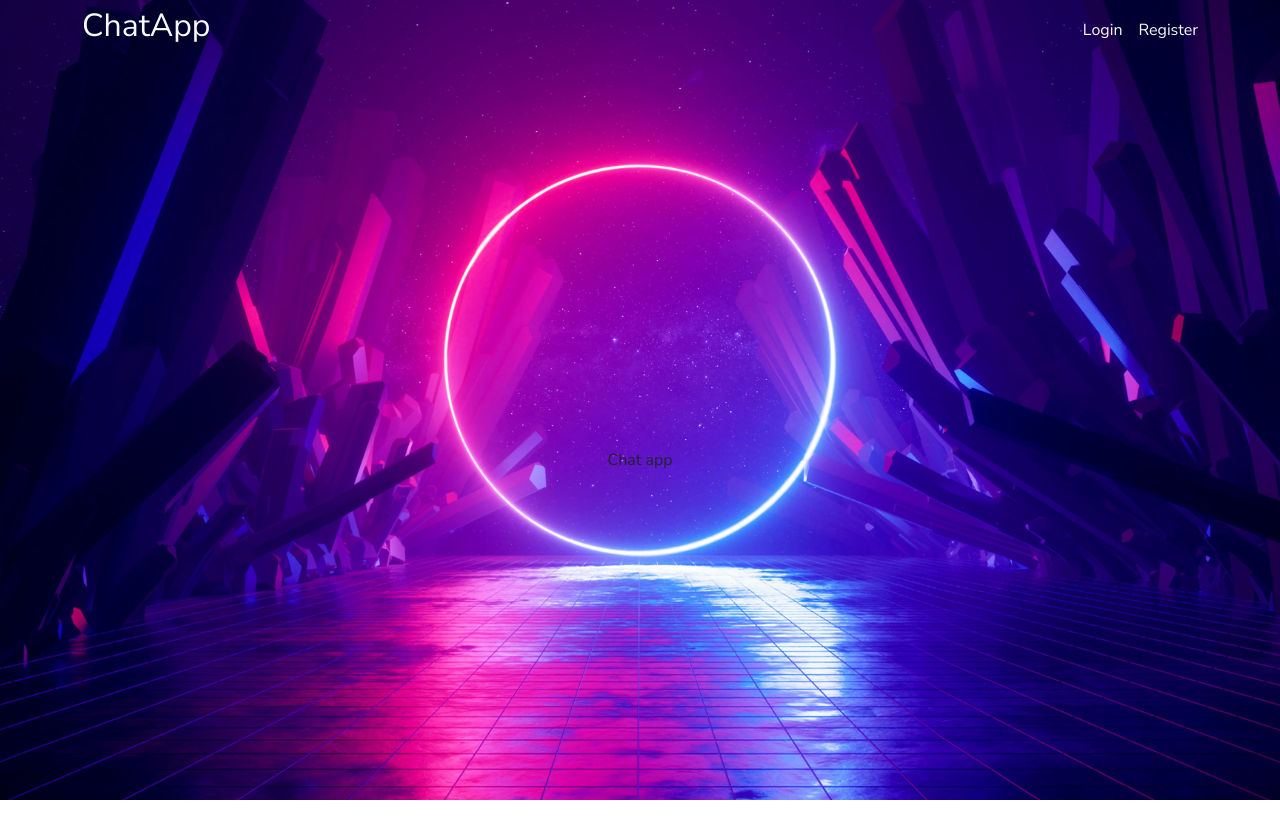
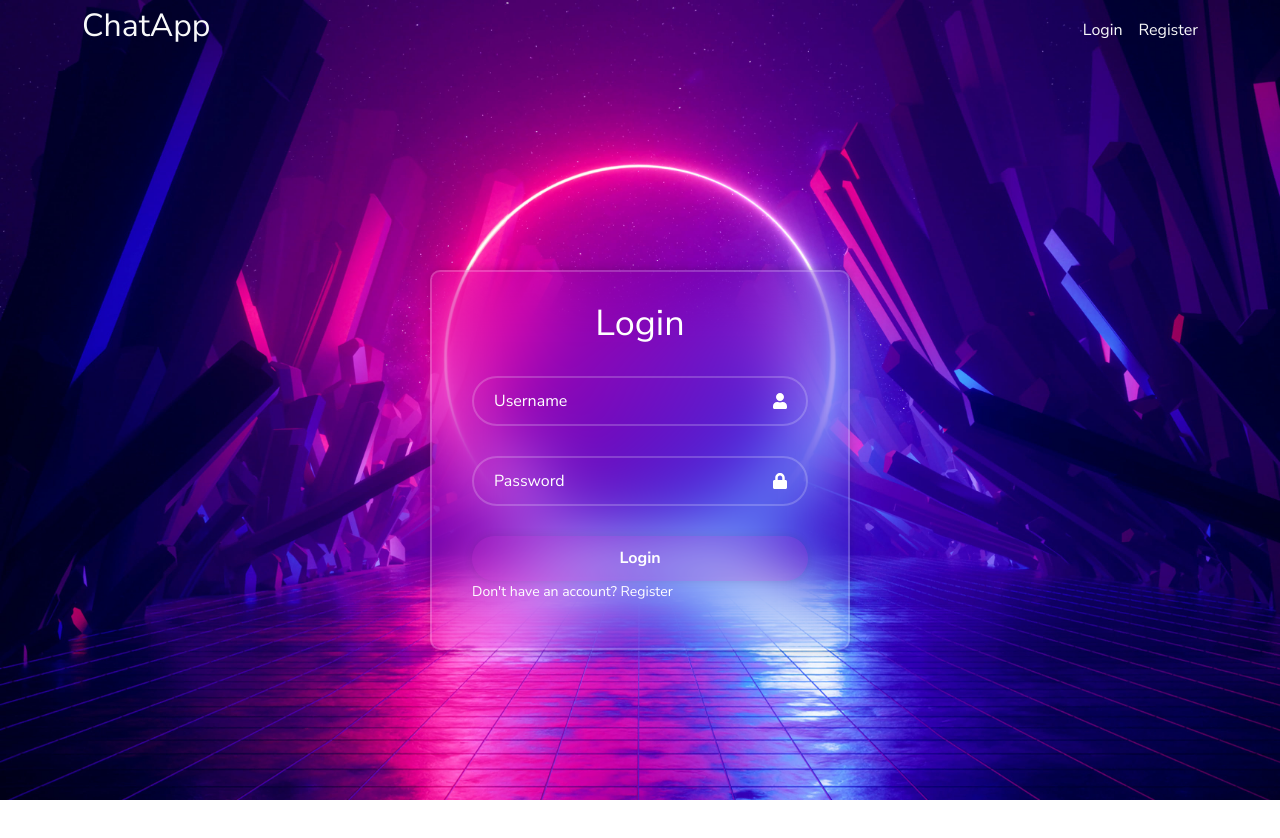
Before and after one commit to SimuChhit/FirstChatRoom, a React (Vite) app in the folder client/: page / in a window 1280 px wide. Shown: the top 838 px of the page. Built offline with nearby package versions, Linux system fonts and the light colour scheme.

Commit message:
[Add] changing routes

```diff
--- a/client/src/App.jsx
+++ b/client/src/App.jsx
@@ -5,17 +5,22 @@
 import NavBar from "./components/NavBar.jsx";
 import "bootstrap/dist/css/bootstrap.min.css";
 import {Container} from "react-bootstrap";
+import {AuthContext} from "./context/AuthContext";
+import {useContext} from "react";
+
+
 
 function App() {
+  const {user} = useContext(AuthContext);
     return (
         <>
-          <div className="app-container">
+          <div className="Test">
             <NavBar/>
             <Container className="container-app">
                 <Routes>
-                    <Route path="/" element={<Chat/>}/>
-                    <Route path="/register" element={<Register/>}/>
-                    <Route path="/login" element={<Login/>}/>
+                    <Route path="/" element={user ? <Chat/>: <Login/>}/>
+                    <Route path="/register" element={user ? <Chat/>: <Register/>}/>
+                    <Route path="/login" element={user ? <Chat/>: <Login/>}/>
                     <Route path="*" element={<Navigate to="/"/>}/>
                 </Routes>
             </Container>
```
